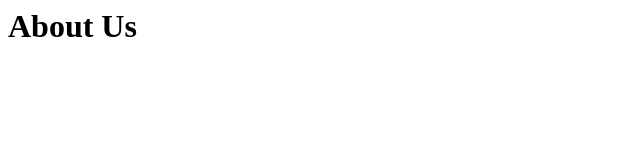
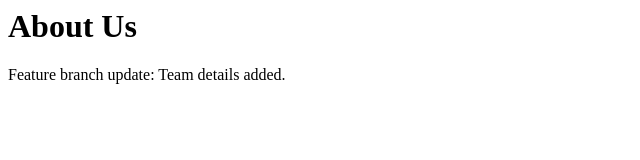
Before and after one commit to yk09cloud/git-assignment-project, a plain HTML site: page about.html in a window 1280 px wide. Shown: the whole page, without its empty margins (0-640 px from the left). Drawn offline with Linux system fonts and the light colour scheme.

Commit message:
Add team section to about.html on feature branch

```diff
--- a/about.html
+++ b/about.html
@@ -1 +1,2 @@
 <html><body><h1>About Us</h1></body></html>
+<p>Feature branch update: Team details added.</p>
```
